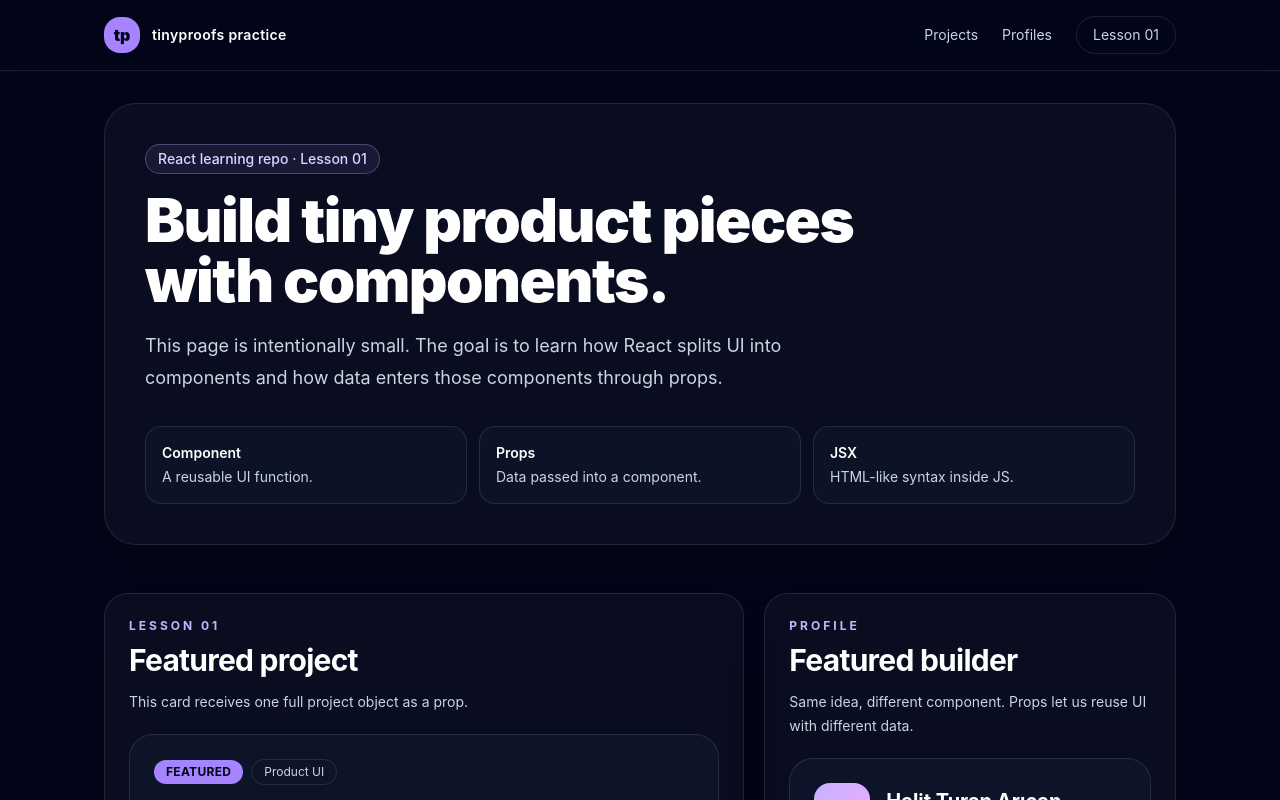
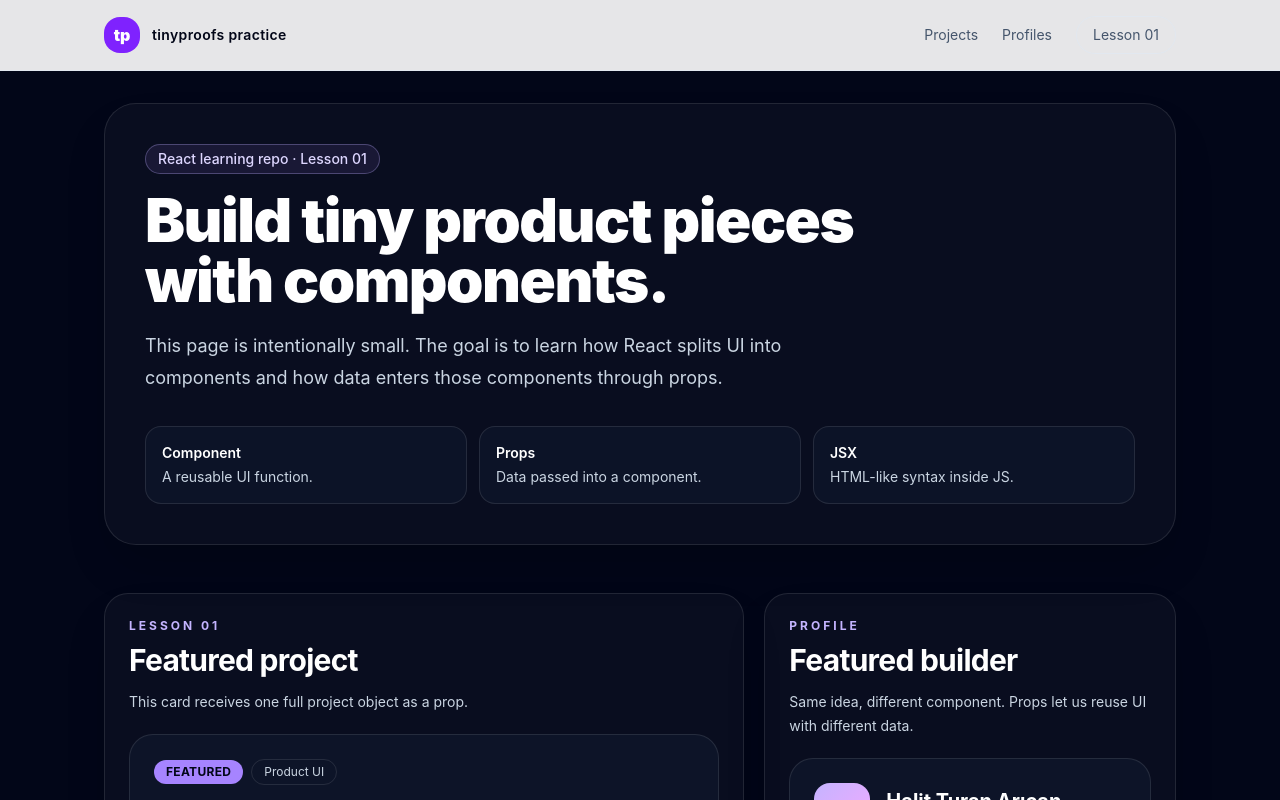
Before and after one commit to turanarican1985/tinyproofs-react-practice, a React (Vite) app: page / in a window 1280 px wide. Shown: the top 800 px of the page. Built offline with nearby package versions, Linux system fonts and the light colour scheme.

Commit message:
Convert header to light theme

```diff
--- a/src/components/Header.jsx
+++ b/src/components/Header.jsx
@@ -1,16 +1,16 @@
 export default function Header() {
   return (
-    <header className="border-b border-white/10 bg-slate-950/80 backdrop-blur">
+    <header className="border-b border-slate-200 bg-white/90 backdrop-blur">
       <div className="mx-auto flex w-full max-w-6xl items-center justify-between px-5 py-4 sm:px-8 lg:px-10">
         <a href="#top" className="flex items-center gap-3">
-          <span className="grid h-9 w-9 place-items-center rounded-2xl bg-violet-400 font-black text-slate-950">tp</span>
-          <span className="text-sm font-semibold tracking-wide text-white">tinyproofs practice</span>
+          <span className="grid h-9 w-9 place-items-center rounded-2xl bg-violet-600 font-black text-white">tp</span>
+          <span className="text-sm font-semibold tracking-wide text-slate-950">tinyproofs practice</span>
         </a>
 
-        <nav className="hidden items-center gap-6 text-sm text-slate-300 sm:flex">
-          <a className="transition hover:text-white" href="#projects">Projects</a>
-          <a className="transition hover:text-white" href="#profiles">Profiles</a>
-          <a className="rounded-full border border-white/10 px-4 py-2 transition hover:border-violet-300 hover:text-white" href="#exercise">
+        <nav className="hidden items-center gap-6 text-sm text-slate-600 sm:flex">
+          <a className="transition hover:text-slate-950" href="#projects">Projects</a>
+          <a className="transition hover:text-slate-950" href="#profiles">Profiles</a>
+          <a className="rounded-full border border-slate-200 px-4 py-2 transition hover:border-violet-300 hover:text-slate-950" href="#exercise">
             Lesson 01
           </a>
         </nav>
```
